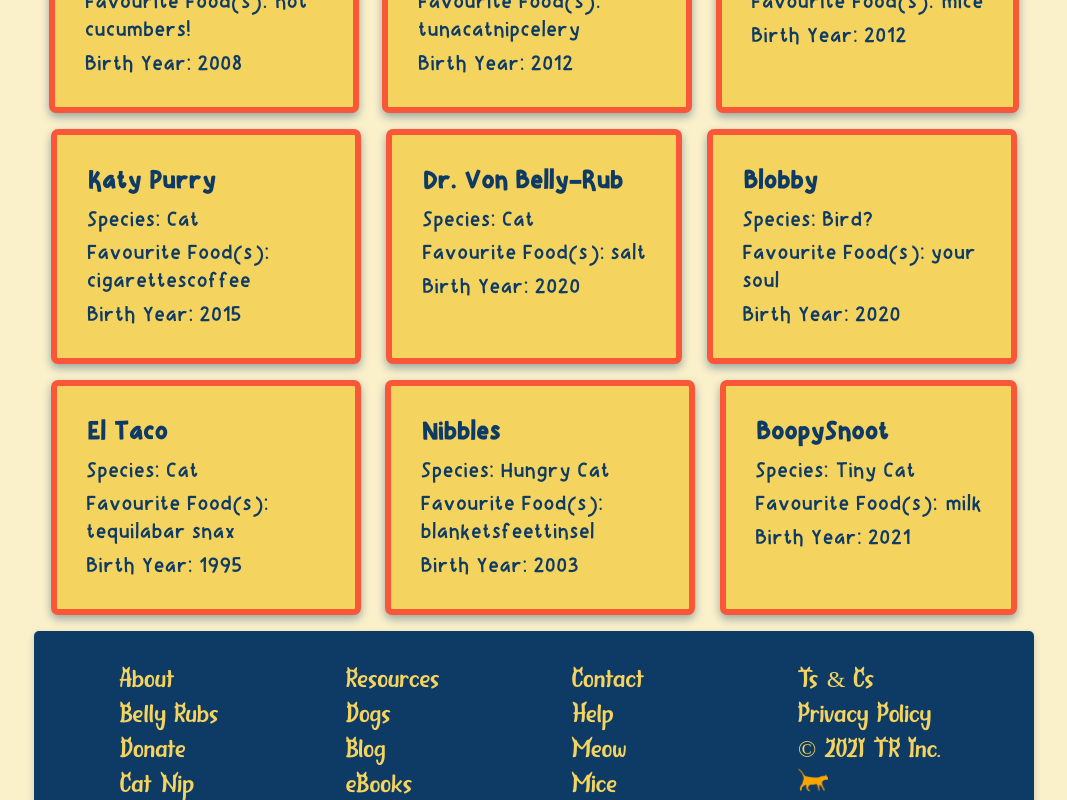
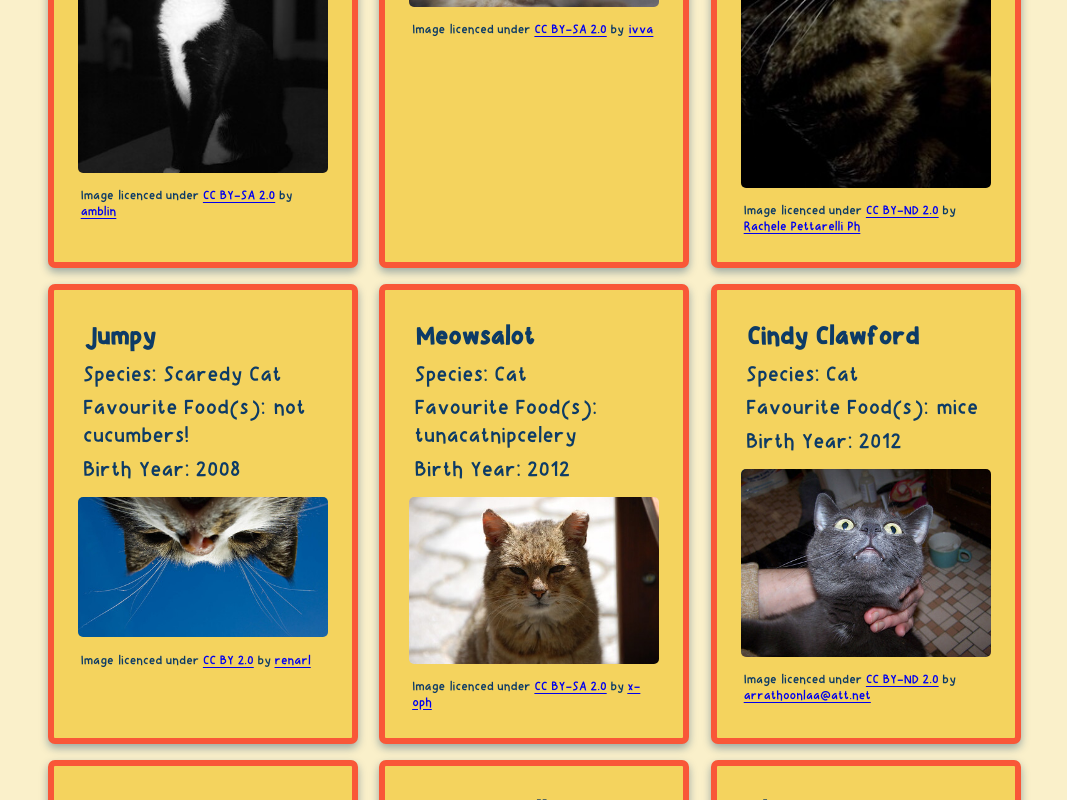
Before and after one commit to zy12aaf168/lm-code-react-props-state-cat-cards, a React (Create React App) app: page / in a window 1280 px wide. Shown: the part 600-1400 px from the top of the page, without its empty margins (106-1173 px from the left). Built offline with nearby package versions, Linux system fonts and the light colour scheme.

Commit message:
Activity-6 - Added cat image component, which is used by out cat-card component

```diff
--- a/src/App.tsx
+++ b/src/App.tsx
@@ -3,8 +3,7 @@ import Navbar from './components/navbar';
 import Header from './components/header';
 import Footer from './components/footer';
 import { useState } from 'react';
-import Cat from './data/cat';
-import {CATDATA} from './data/cat';
+import {CATDATA, CATIMAGES} from './data/cat';
 import CatCard from './components/cat_card'
 
 function App(): JSX.Element {
@@ -19,7 +18,7 @@ function App(): JSX.Element {
 			<main>
 				<div className='cards__wrapper'>
 					{
-						cats.map((cat) => (<CatCard {...cat}/>
+						cats.map((cat, index) => (<CatCard catIndex={index}{...cat}/>
 					))}
 				</div>
 			</main>
--- a/src/components/cat_card.tsx
+++ b/src/components/cat_card.tsx
@@ -1,18 +1,22 @@
+import cat1 from '../assets/CATIMAGES/cat1.jpg';
+import {CatImage} from './cat_image';
+import { CATIMAGES } from '../data/cat';
+
 interface CatCardProps {
     name: string;
     species: string;
     favFoods: Array<string>;
     birthYear: number;
+    catIndex: number;
 }
 
-const CatCard: React.FC<CatCardProps> = (props) => {
-    return (
-        <div className="card">
-            <h3 className="card__text card__header">{props.name}</h3>
-            <p className="card__text">Species: {props.species}</p>
-            <p className="card__text">Favourite Food(s): {props.favFoods}</p>
-            <p className="card__text">Birth Year: {props.birthYear}</p>
-        </div>);
-}
+const CatCard: React.FC<CatCardProps> = (props) => (
+    <div className="card">
+        <h3 className="card__text card__header">{props.name}</h3>
+        <p className="card__text">Species: {props.species}</p>
+        <p className="card__text">Favourite Food(s): {props.favFoods}</p>
+        <p className="card__text">Birth Year: {props.birthYear}</p>
+        <CatImage {...CATIMAGES[props.catIndex]} />
+    </div>)
 
 export default CatCard;
--- /dev/null
+++ b/src/components/cat_image.tsx
@@ -0,0 +1,22 @@
+interface CatImageProps {
+    image: string;
+    altText: string;
+    licenceType: string;
+	licenceUrl: string;
+	attributionName?: string;
+	attributionUrl?: string;
+}
+
+export const CatImage: React.FC<CatImageProps> = (imageProp) => (
+    <>
+        <img src={imageProp.image} alt={imageProp.altText} className="card__image" />
+        <p className='card__text__small'>
+			Image licenced under <a href={imageProp.licenceUrl}>{imageProp.licenceType}</a>
+			{imageProp.attributionName && (
+				<>
+					&nbsp;by <a href={imageProp.attributionUrl}>{imageProp.attributionName}</a>
+				</>
+			)}
+		</p>
+    </>
+);
--- a/src/data/cat.ts
+++ b/src/data/cat.ts
@@ -1,3 +1,16 @@
+import cat1 from '../assets/images/cat1.jpg';
+import cat2 from '../assets/images/cat2.jpg';
+import cat3 from '../assets/images/cat3.jpg';
+import cat4 from '../assets/images/cat4.jpg';
+import cat5 from '../assets/images/cat5.jpg';
+import cat6 from '../assets/images/cat6.jpg';
+import cat7 from '../assets/images/cat7.jpg';
+import cat8 from '../assets/images/cat8.jpg';
+import cat9 from '../assets/images/cat9.jpg';
+import cat10 from '../assets/images/cat10.jpg';
+import cat11 from '../assets/images/cat11.jpg';
+import cat12 from '../assets/images/cat12.jpg';
+
 export default interface Cat {
     name: string;
     species: string;
@@ -80,3 +93,102 @@ export const CATDATA : Array<Cat> =
         birthYear: 2021,
     }
 ]
+
+export const CATIMAGES = [
+	{
+		image: cat1,
+		altText: 'Describe this cat!',
+		licenceType: 'CC BY-SA 2.0',
+		licenceUrl: 'https://creativecommons.org/licenses/by-sa/2.0/',
+		attributionName: 'amblin',
+		attributionUrl: 'https://www.flickr.com/people/amblin/'
+	},
+	{
+		image: cat2,
+		altText: 'Describe this cat!',
+		licenceType: 'CC BY-SA 2.0',
+		licenceUrl: 'https://creativecommons.org/licenses/by-sa/2.0/',
+		attributionName: 'ivva',
+		attributionUrl: 'https://www.flickr.com/people/ivva/'
+	},
+	{
+		image: cat3,
+		altText: 'Describe this cat!',
+		licenceType: 'CC BY-ND 2.0',
+		licenceUrl: 'https://creativecommons.org/licenses/by-nd/2.0/',
+		attributionName: 'Rachele Pettarelli Ph',
+		attributionUrl: 'https://www.flickr.com/people/rachephotos/'
+	},
+	{
+		image: cat4,
+		altText: 'Describe this cat!',
+		licenceType: 'CC BY 2.0',
+		licenceUrl: 'https://creativecommons.org/licenses/by/2.0/',
+		attributionName: 'renarl',
+		attributionUrl: 'https://www.flickr.com/people/renarl/'
+	},
+	{
+		image: cat5,
+		altText: 'Describe this cat!',
+		licenceType: 'CC BY-SA 2.0',
+		licenceUrl: 'https://creativecommons.org/licenses/by-sa/2.0/',
+		attributionName: 'x-oph',
+		attributionUrl: 'https://www.flickr.com/people/x-oph/'
+	},
+	{
+		image: cat6,
+		altText: 'Describe this cat!',
+		licenceType: 'CC BY-ND 2.0',
+		licenceUrl: 'https://creativecommons.org/licenses/by-nd/2.0/',
+		attributionName: 'arrathoonlaa@att.net',
+		attributionUrl: 'https://www.flickr.com/people/21851382@N04/'
+	},
+	{
+		image: cat7,
+		altText: 'Describe this cat!',
+		licenceType: 'CC BY 2.0',
+		licenceUrl: 'https://creativecommons.org/licenses/by/2.0/',
+		attributionName: 'pavlovskyy',
+		attributionUrl: 'https://www.flickr.com/people/pavlovskyy/'
+	},
+	{
+		image: cat8,
+		altText: 'Describe this cat!',
+		licenceType: 'CC BY 2.0',
+		licenceUrl: 'https://creativecommons.org/licenses/by/2.0/',
+		attributionName: 'AleGranholm',
+		attributionUrl: 'https://www.flickr.com/people/darthale/'
+	},
+	{
+		image: cat9,
+		altText: 'Describe this cat!',
+		licenceType: 'CC BY 2.0',
+		licenceUrl: 'https://creativecommons.org/licenses/by/2.0/',
+		attributionName: 'Sardonic G',
+		attributionUrl: 'https://www.flickr.com/people/24039825@N06/'
+	},
+	{
+		image: cat10,
+		altText: 'Describe this cat!',
+		licenceType: 'CC BY 2.0',
+		licenceUrl: 'https://creativecommons.org/licenses/by/2.0/',
+		attributionName: 'www.metaphoricalplatypus.com',
+		attributionUrl: 'https://www.flickr.com/people/29638108@N06/'
+	},
+	{
+		image: cat11,
+		altText: 'Describe this cat!',
+		licenceType: 'CC BY-SA 2.0',
+		licenceUrl: 'https://creativecommons.org/licenses/by-sa/2.0/',
+		attributionName: 'abraham.williams',
+		attributionUrl: 'https://www.flickr.com/people/4braham/'
+	},
+	{
+		image: cat12,
+		altText: 'Describe this cat!',
+		licenceType: 'CC BY-SA 2.0',
+		licenceUrl: 'https://creativecommons.org/licenses/by-sa/2.0/',
+		attributionName: 'x-oph',
+		attributionUrl: 'https://www.flickr.com/people/x-oph/'
+	}
+];
```
